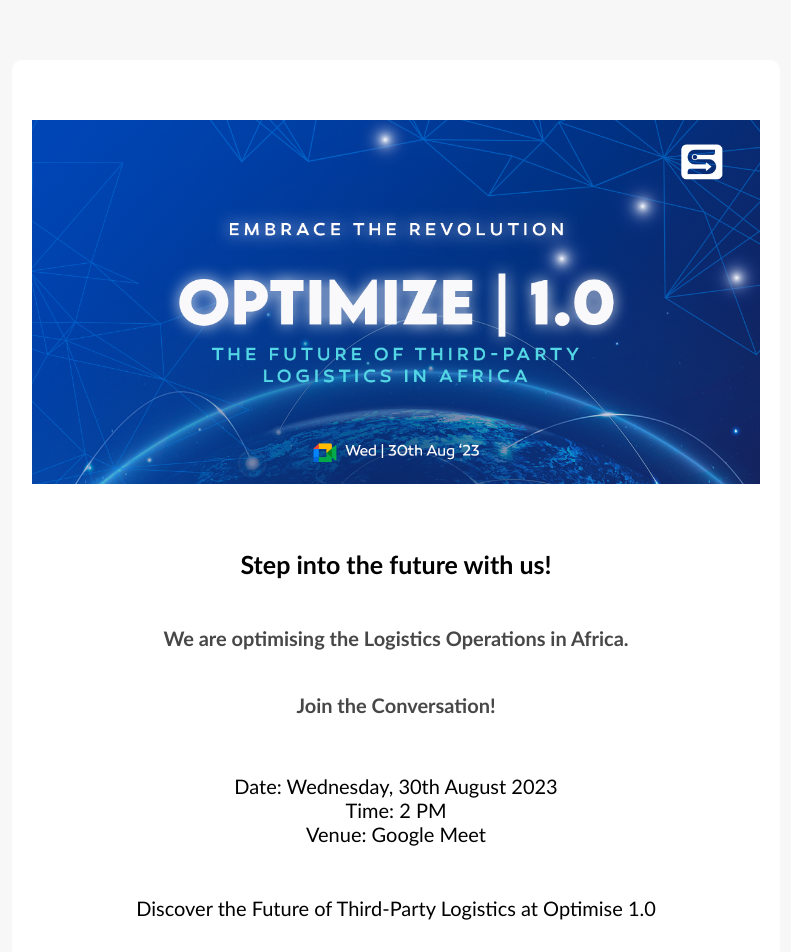
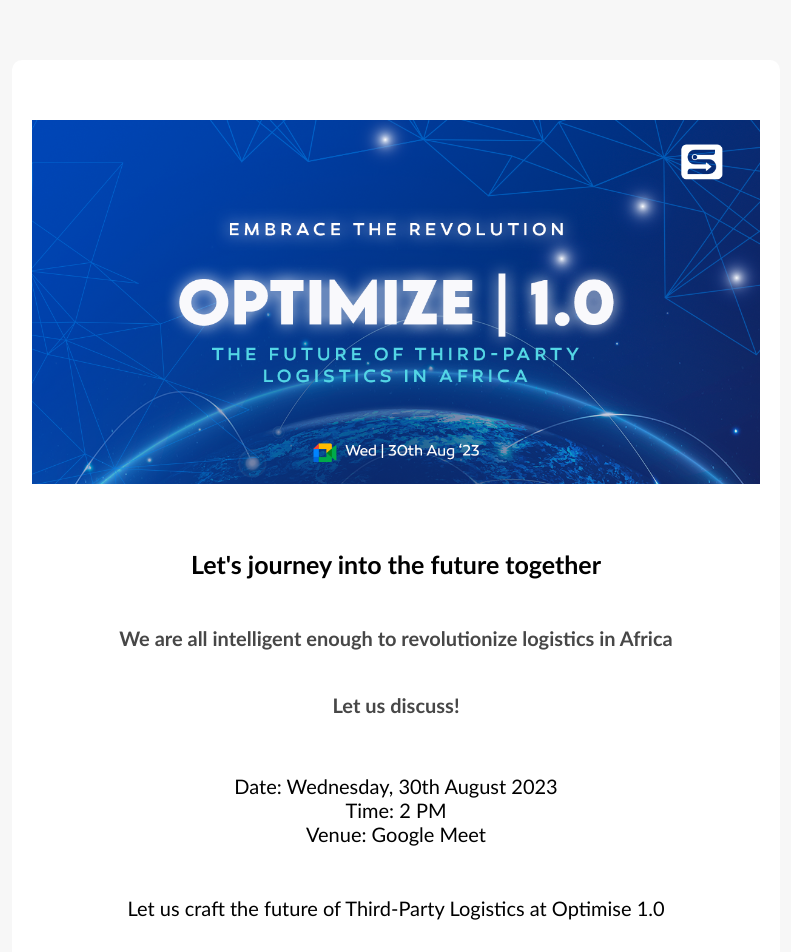
Before and after one commit to truqstar/truq-webinar-landingpage, a React (Create React App) app: page / in a window 1280 px wide. Shown: the top 952 px of the page, without its empty margins (244-1035 px from the left). Built offline with nearby package versions, Linux system fonts and the light colour scheme.

Commit message:
content-update for landing page

```diff
--- a/src/LandingPage.js
+++ b/src/LandingPage.js
@@ -33,7 +33,7 @@
         error.name = false;
         errorMgs.name = null;
       }
-    } else {
+    } else if (event.target.name === "email"){
       if (!formData.email) {
         error.email = true;
         errorMgs.email = "Email is required";
@@ -47,6 +47,27 @@
         errorMgs.email = null;
       }
     }
+
+    // else if(event.target.name === "company"){
+    //   if (!formData.company || formData.company.length < 1) {
+    //     error.company = true;
+    //     errorMgs.company = "Company name is Required";
+    //   }
+    //   else {
+    //     error.company = false;
+    //     errorMgs.company = null;
+    //   }
+    // }else {
+    //   if (!formData.title || formData.company.length < 1) {
+    //     error.title = true;
+    //     errorMgs.title = "Job Title  is Required";
+    //   }
+    //   else {
+    //     error.title = false;
+    //     errorMgs.title = null;
+    //   }
+    // }
+
 
     setErrors(error);
     setErrorMessages(errorMgs);
@@ -78,15 +99,15 @@
         <div className='imgcontainer'>
           <img src={webinar} className="image" alt="webinar-img" loading="eager"/>
         </div>
-        <h1>Step into the future with us!</h1>
-        <h2>We are optimising the Logistics Operations in Africa.</h2>
-        <h2>Join the Conversation!</h2>
+        <h1>Let's journey into the future together</h1>
+        <h2>We are all intelligent enough to revolutionize logistics in Africa</h2>
+        <h2>Let us discuss!</h2>
         <div className='det'>
           <p>Date: Wednesday, 30th August 2023 <br/>
             Time: 2 PM<br/>
             Venue: Google Meet</p>
         </div>
-        <p className='para2'>Discover the Future of Third-Party Logistics at Optimise 1.0</p>
+        <p className='para2'>Let us craft the future of Third-Party Logistics at Optimise 1.0</p>
 
         <p className='para3'>What to expect?</p>
       </section>
@@ -114,6 +135,18 @@
           <input type='text' name='email' onChange={handleChange} value={formData.email}/>
           {(errors.email && errorMessages.email) && <div className='error'>{errorMessages.email}</div>}
         </div>
+        {/* <br/>
+        <div className='formgroup'>
+          <label htmlFor='company'>Company:</label><br/>
+          <input type='text' name='company' onChange={handleChange} value={formData.company}/>
+          {(errors.company && errorMessages.company) && <div className='error'>{errorMessages.company}</div>}
+        </div>
+        <br/>
+        <div className='formgroup'>
+          <label htmlFor='title'>Job Title:</label><br/>
+          <input type='text' name='title' onChange={handleChange} value={formData.title}/>
+          {(errors.title && errorMessages.title) && <div className='error'>{errorMessages.title}</div>}
+        </div> */}
         <br/>
         <div className='formgroup'>
           <button className='submit' id='btn' type='submit' disabled={isInvalid}>
```
